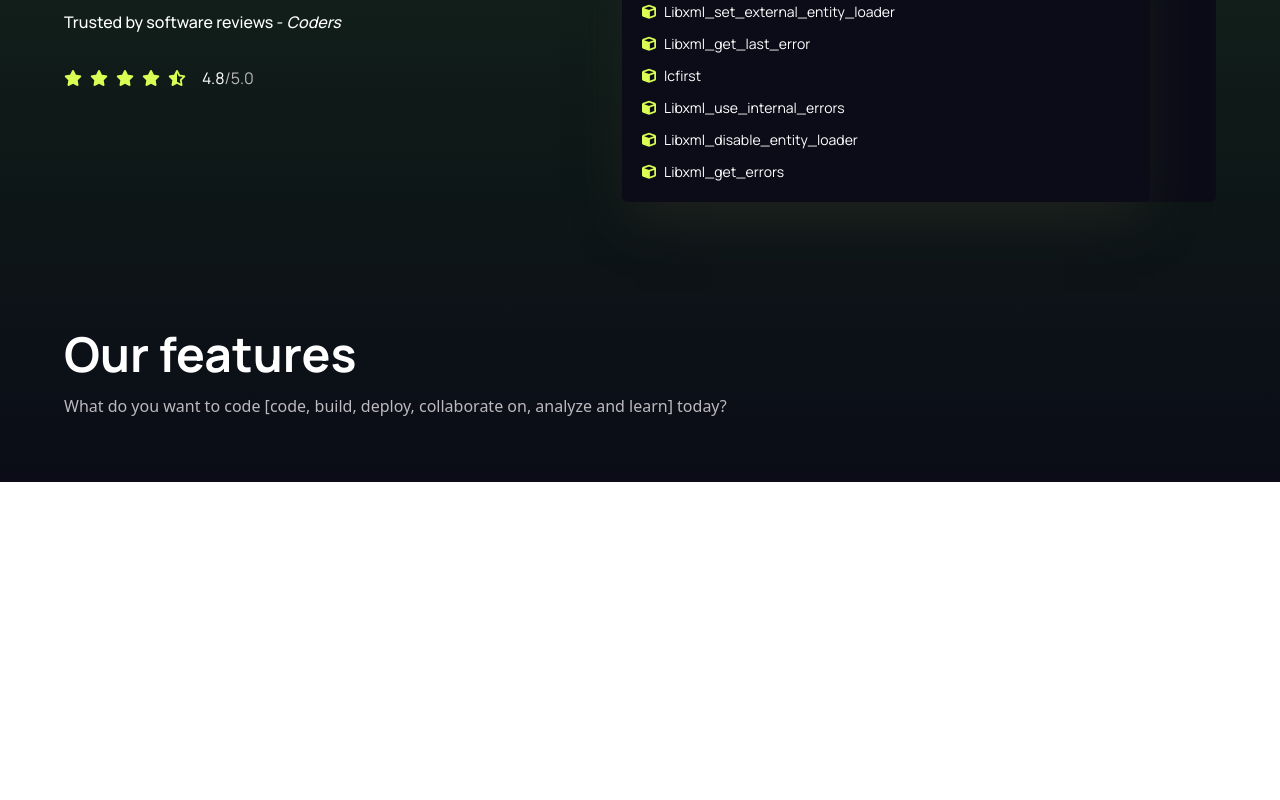
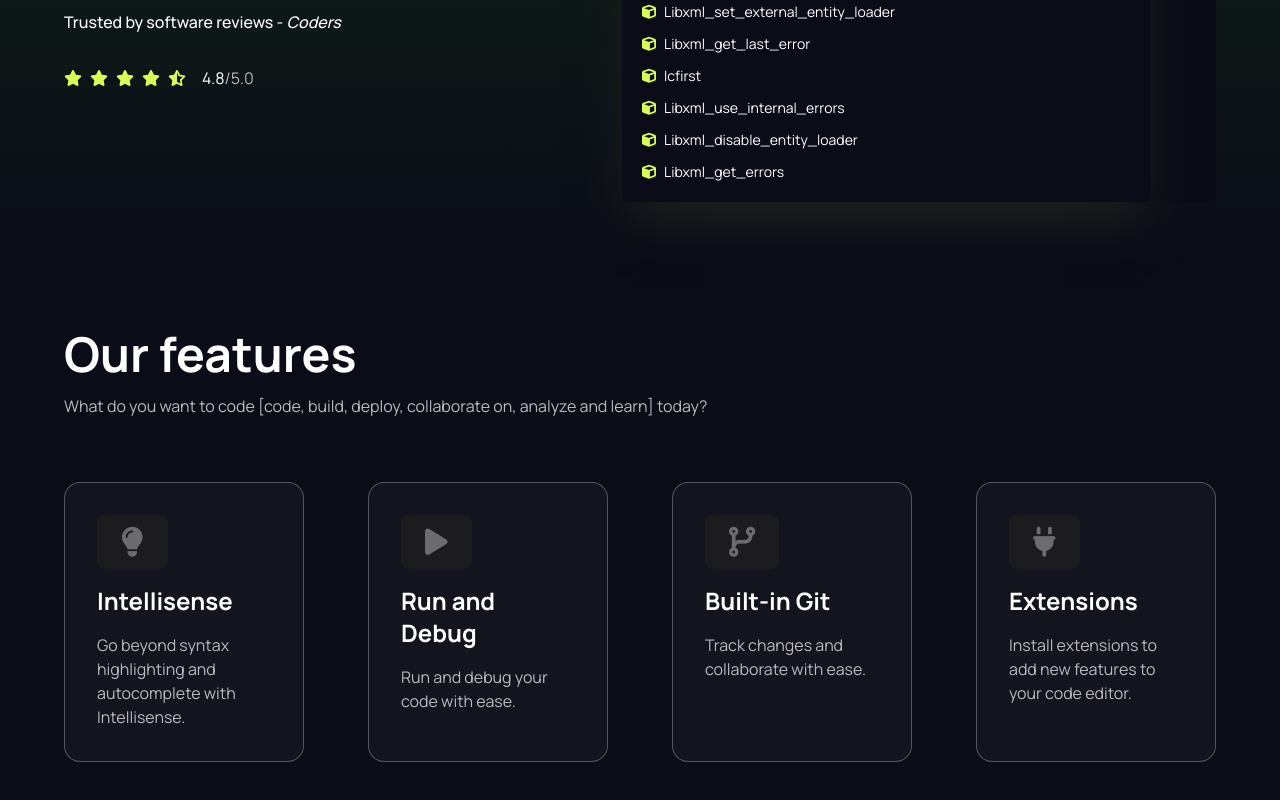
Before and after one commit to Hardy101/Ngwodink, a React (Vite) app: page / in a window 1280 px wide. Shown: the part 598-1398 px from the top of the page. Before the commit the page ends 1080 px from the top, so only its background shows below. Built offline with nearby package versions, Linux system fonts and the light colour scheme.

Commit message:
Enhance Features component: added new feature cards with icons and descriptions, updated background styles in App.css, and adjusted HeroSection class for consistency.

```diff
--- a/src/App.css
+++ b/src/App.css
@@ -1,8 +1,13 @@
 @import "tailwindcss";
 
 .bg-1 {
-  background: linear-gradient(to bottom, #1c2b22 0%, #15251d 40%, #0e1817 70%, #0b0c17 100%);
-
+  background: linear-gradient(
+    to bottom,
+    #1c2b22 0%,
+    #15251d 40%,
+    #0e1817 70%,
+    #0b0c17 100%
+  );
 }
 
 @theme {
@@ -13,6 +18,8 @@
   --color-dark-secondary: #0b0c17;
   --color-dark-secondary-transparent: #0b0c1780;
   --color-dark-tertiary: #8ea5b8;
+  --color-dark-quaternary: #13141d;
+  --color-dark-quinary: #1c1c1f;
   --font-manrope: manrope;
   --font-manrope-medium: manropeMedium;
   --font-manrope-semi-bold: manropeSemiBold;
--- a/src/App.tsx
+++ b/src/App.tsx
@@ -4,7 +4,7 @@ import NavBar from "./components/nav";
 import Features from "./components/features";
 function App() {
   return (
-    <main className="bg-1">
+    <main className="">
       <NavBar />
       <Hero />
       <Features />
--- a/src/components/features.tsx
+++ b/src/components/features.tsx
@@ -1,14 +1,66 @@
+const featuresClasses =
+  "group bg-dark-quaternary rounded-2xl p-8 border border-light-primary/40 hover:border-green-primary hover:shadow-lg shadow-green-primary/20 hover:bg-green-primary/10 transition-all duration-300 cursor-pointer";
+const iconClasses = "group-hover:text-green-primary text-light-primary/50 text-3xl bg-dark-quinary rounded-lg px-6 py-3 mr-auto";
 const Features = () => {
   return (
     <section>
-      <div className="px-16 py-16">
-        <h2 className="text-white text-5xl font-manrope-bold">
-          Our features
-        </h2>
+      <div className="px-16 py-16 font-manrope bg-dark-secondary">
+        <h2 className="text-white text-5xl font-manrope-bold">Our features</h2>
         <p className="text-light-primary mt-4">
           What do you want to code [code, build, deploy, collaborate on, analyze
           and learn] today?
         </p>
+        <div className="grid grid-cols-4 gap-x-16 mt-16">
+          {/* Intellisense */}
+          <div className={featuresClasses}>
+            <div className="flex flex-col gap-y-4">
+              <i className={`fa-solid fa-lightbulb ${iconClasses}`}></i>
+              <h3 className="text-white text-2xl font-manrope-bold">
+                Intellisense
+              </h3>
+              <p className="text-light-primary">
+                Go beyond syntax highlighting and autocomplete with
+                Intellisense.
+              </p>
+            </div>
+          </div>
+          {/* Run and Debug */}
+          <div className={featuresClasses}>
+            <div className="flex flex-col gap-y-4">
+              <i className={`fa-solid fa-play ${iconClasses}`}></i>
+              <h3 className="text-white text-2xl font-manrope-bold">
+                Run and Debug
+              </h3>
+              <p className="text-light-primary">
+                Run and debug your code with ease.
+              </p>
+            </div>
+          </div>
+          {/* Version Control */}
+          <div className={featuresClasses}>
+            <div className="flex flex-col gap-y-4">
+              <i className={`fa-solid fa-code-branch ${iconClasses}`}></i>
+              <h3 className="text-white text-2xl font-manrope-bold">
+                Built-in Git
+              </h3>
+              <p className="text-light-primary">
+                Track changes and collaborate with ease.
+              </p>
+            </div>
+          </div>
+          {/* Extensions */}
+          <div className={featuresClasses}>
+            <div className="flex flex-col gap-y-4">
+              <i className={`fa-solid fa-plug ${iconClasses}`}></i>
+              <h3 className="text-white text-2xl font-manrope-bold">
+                Extensions
+              </h3>
+              <p className="text-light-primary">
+                Install extensions to add new features to your code editor.
+              </p>
+            </div>
+          </div>
+        </div>
       </div>
     </section>
   );
--- a/src/components/hero.tsx
+++ b/src/components/hero.tsx
@@ -1,6 +1,6 @@
 const HeroSection = () => {
   return (
-    <section className="pt-16">
+    <section className="pt-16 bg-1">
       <div className="relative font-manrope h-dvh grid gap-x-24 grid-cols-2 text-white px-16 pt-32 pb-16">
         {/* Floating dots */}
         <span className="absolute top-1/2 left-1/4 w-2 h-2 bg-green-primary rounded-full"></span>
```
